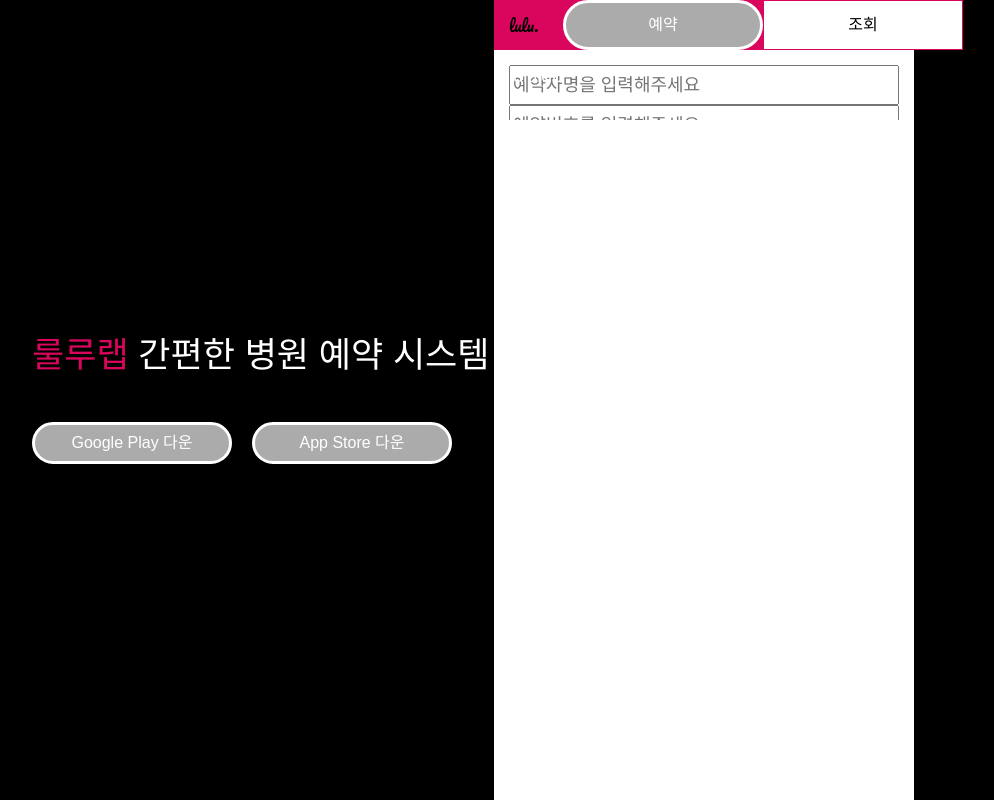
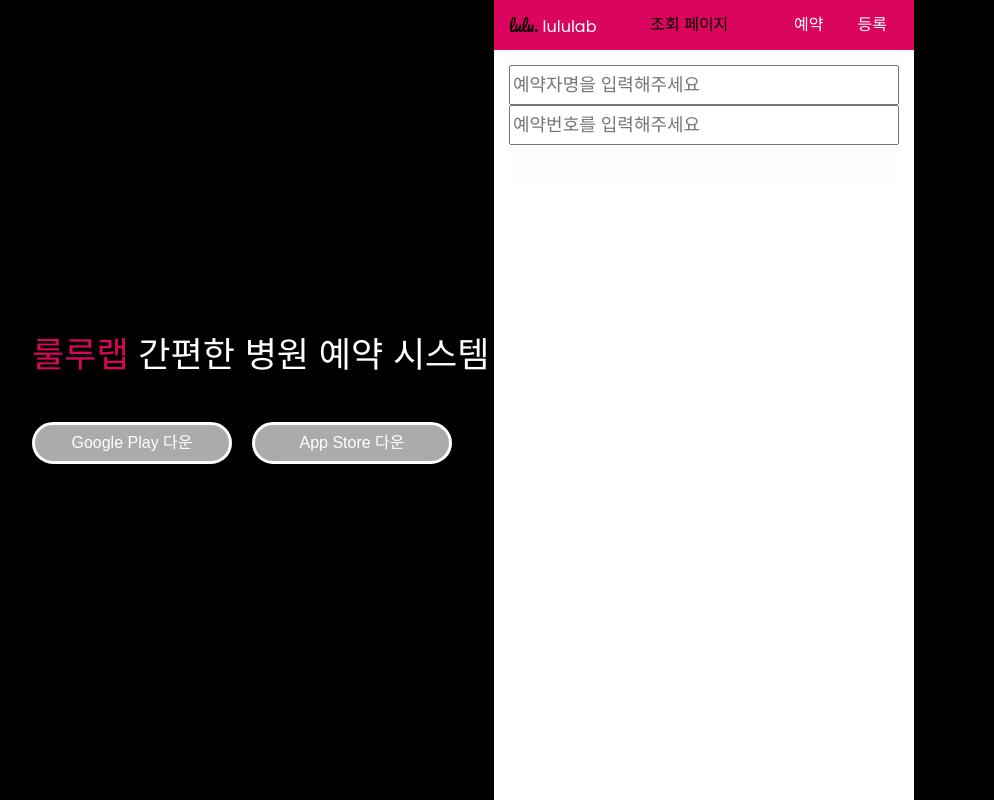
Before and after one commit to socow/lab-reservation-system, a React (Create React App) app: page /find-reservation in a window 1280 px wide. Shown: the whole page, without its empty margins (146-1140 px from the left). Built offline with nearby package versions, Linux system fonts and the light colour scheme.

Commit message:
Add: 네브바에서 페이지별 이동 구현
- 해당 페이지의 이름을 동적으로 표시
- 페이지 이동시 해당 페이지를 제외한 다른 페이지 링크만 표시

```diff
--- a/src/components/Nav.component.js
+++ b/src/components/Nav.component.js
@@ -1,20 +1,35 @@
 import styled from 'styled-components';
+import { useLocation } from 'react-router-dom';
 import { colors, device } from '../styles/Theme';
+import { DIRECTORY_DATA } from '../data/mockData';
 import { Button } from './_index.components';
 
 export function Nav() {
+  const location = useLocation();
+  const { pathname } = location;
+
   return (
     <Container>
       <h1>
         <span>lulu.</span> lululab
       </h1>
+      <PageInfo>{DIRECTORY_DATA[pathname]} 페이지</PageInfo>
       <NavWrapper>
-        <Button mode="link" to="/" styledmode="other">
-          예약
-        </Button>
-        <Button mode="link" to="/find">
-          조회
-        </Button>
+        {(pathname === '/reserve' || pathname === '/find-reservation') && (
+          <Button mode="link" to="/" styledmode="nav">
+            예약
+          </Button>
+        )}
+        {(pathname === '/' || pathname === '/find-reservation') && (
+          <Button mode="link" to="/reserve" styledmode="nav">
+            등록
+          </Button>
+        )}
+        {(pathname === '/' || pathname === '/reserve') && (
+          <Button mode="link" to="/find-reservation" styledmode="nav">
+            조회
+          </Button>
+        )}
       </NavWrapper>
     </Container>
   );
@@ -44,6 +59,10 @@ const Container = styled.header`
   }
 `;
 
+const PageInfo = styled.h2``;
+
 const NavWrapper = styled.nav`
   display: flex;
+  align-items: center;
+  gap: 10px;
 `;
--- a/src/containers/Layout.container.js
+++ b/src/containers/Layout.container.js
@@ -68,6 +68,8 @@ const ContentsWrapper = styled.div`
 
 const Contents = styled.div`
   padding: 15px;
+  height: 100%;
+  min-height: 100vh;
   overflow-y: scroll;
   overscroll-behavior-block: contain;
 `;
--- a/src/data/mockData.js
+++ b/src/data/mockData.js
@@ -1,3 +1,9 @@
+export const DIRECTORY_DATA = {
+  '/': '예약',
+  '/reserve': '등록',
+  '/find-reservation': '조회',
+};
+
 const TYPES = { reservationTypes: ['초진', '재진', '상담', '서류'] };
 
 const STATUS = {
```
